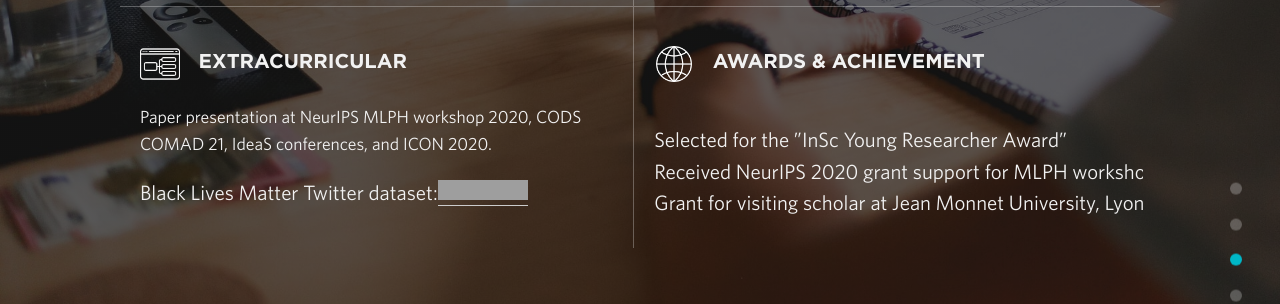
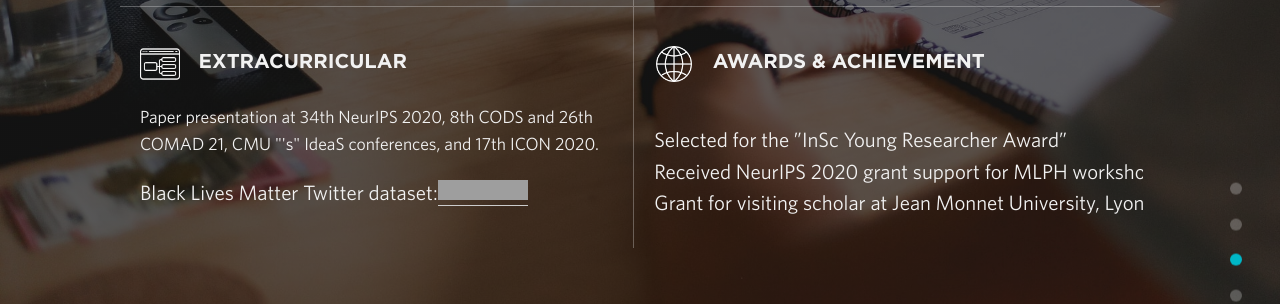
Before and after one commit to sumit6597/sumit6597.github.io, a Jekyll site: the page built from index.html, in a window 1280 px wide and 900 px high, scrolled down 1990 px. Shown: the part 154-458 px from the top of the window. Built offline with Jekyll 4.4.1, drawn with Linux system fonts in a browser that asks for light colours; nearby versions of some CDN libraries; grey boxes are pictures that could not be loaded.

Commit message:
Update services.yml

```diff
--- a/_data/services.yml
+++ b/_data/services.yml
@@ -14,7 +14,7 @@
   services:
     - heading: Extracurricular
       sprite: xd
-      text:  Paper presentation at NeurIPS MLPH workshop 2020, CODS COMAD 21, IdeaS conferences, and ICON 2020. <p>Black Lives Matter Twitter dataset:<a href="https://doi.org/10.5281/zenodo.4000539"><img src="https://zenodo.org/badge/DOI/10.5281/zenodo.4000539.svg" alt="DOI"></a></p>
+      text:  Paper presentation at 34th NeurIPS 2020, 8th CODS and 26th COMAD 21, CMU "'s" IdeaS conferences, and 17th ICON 2020. <p>Black Lives Matter Twitter dataset:<a href="https://doi.org/10.5281/zenodo.4000539"><img src="https://zenodo.org/badge/DOI/10.5281/zenodo.4000539.svg" alt="DOI"></a></p>
 
 
     - heading: Awards & Achievement
```
